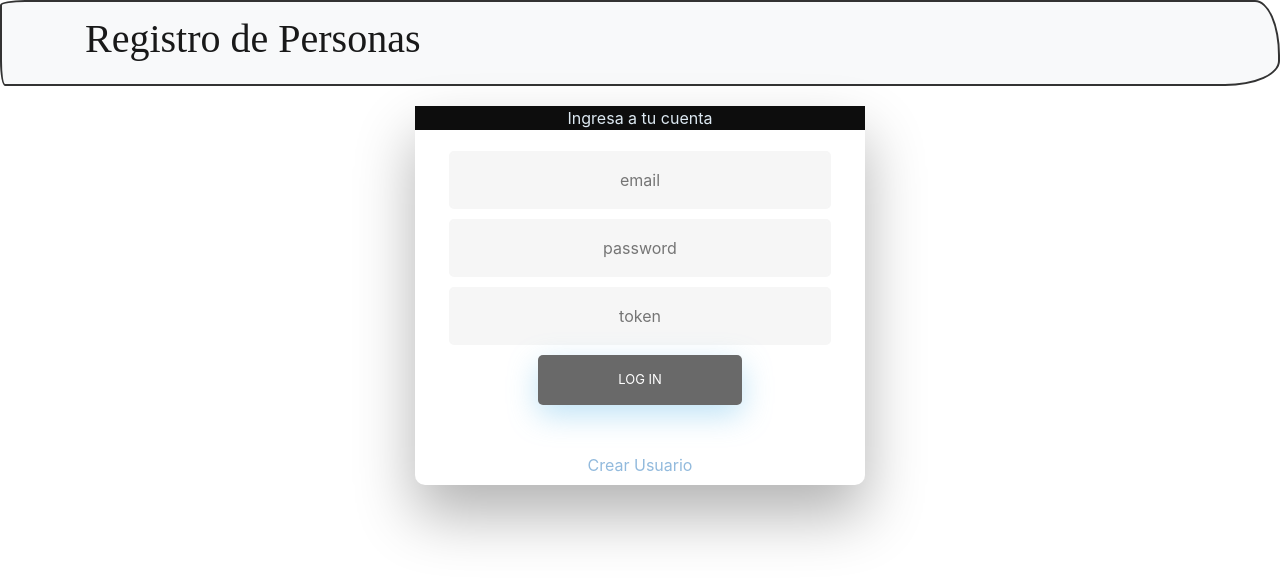
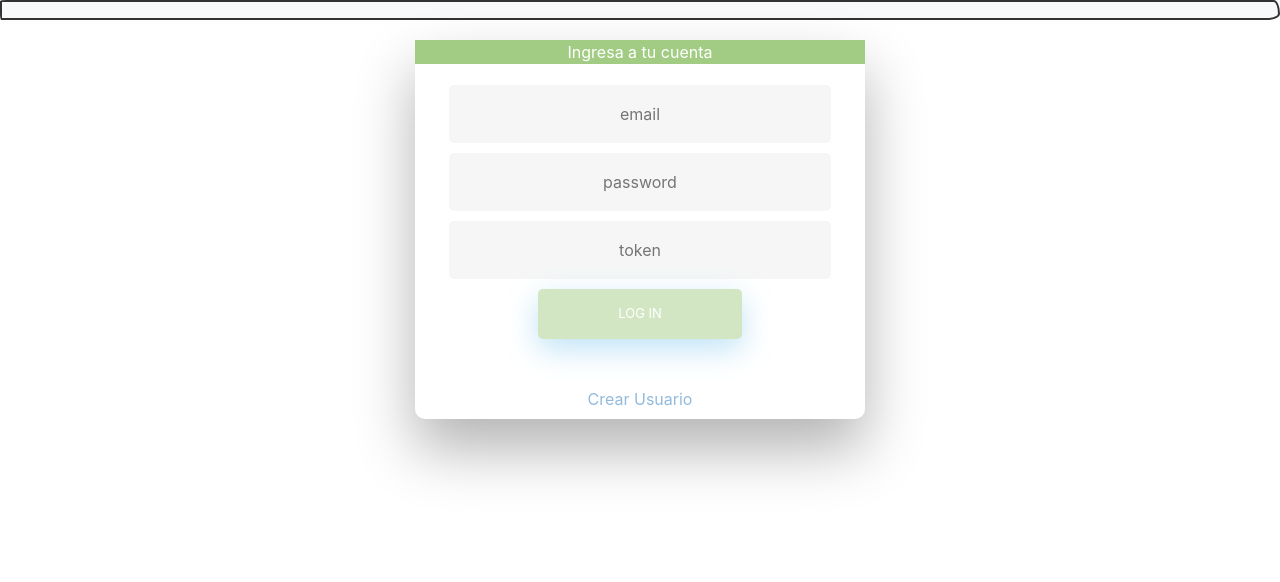
Before and after one commit to sebaswing/Crud, an Angular app: page /login in a window 1280 px wide. Shown: the top 582 px of the page. Built offline with nearby package versions, Linux system fonts and the light colour scheme; a web font is replaced by a local one.

Commit message:
hola mundo

```diff
--- a/src/app/login/login.component.css
+++ b/src/app/login/login.component.css
@@ -10,8 +10,8 @@ html {
   }
 
   p{
-    background-color: #0d0d0d;
-    color: #dce8f1;
+    background-color: #A2CC84;
+    color: white;
   }
 
   a {
@@ -89,7 +89,7 @@ input[type=number] {
   }
 
   h2.active {
-    color: #0d0d0d;
+    color: black;
     border-bottom: 2px solid #5fbae9;
   }
 
@@ -119,7 +119,7 @@ input[type=number] {
   }
 
   input[type=button], input[type=submit], input[type=reset]  {
-    background-color: #0d0d0d;
+    background-color: #A2CC84;
     border: none;
     color: white;
     padding: 15px 80px;
@@ -141,7 +141,7 @@ input[type=number] {
   }
 
   input[type=button]:hover, input[type=submit]:hover, input[type=reset]:hover  {
-    background-color: #0d0d0d;
+    background-color: #A2CC84;
   }
 
   input[type=button]:active, input[type=submit]:active, input[type=reset]:active  {
@@ -153,13 +153,13 @@ input[type=number] {
   }
 
   input[type=submit]:disabled{
-    background-color: #696969;
+    background-color: rgb(210, 230, 196);
   }
 
   input[type=password],input[type=email],input[type=number] {
     background-color: #f6f6f6;
     border: none;
-    color: #0d0d0d;
+    color: black;
     padding: 15px 32px;
     text-align: center;
     text-decoration: none;
@@ -179,7 +179,7 @@ input[type=number] {
 
   input[type=password]:focus,input[type=email]:focus,input[type=number]:focus {
     background-color: #fff;
-    border-bottom: 2px solid #000000;
+    border-bottom: 2px solid #A2CC84;
   }
 
   input[type=password]:placeholder,input[type=email]:placeholder ,input[type=number]:placeholder{
@@ -283,7 +283,7 @@ input[type=number] {
   }
 
   .underlineHover:hover {
-    color: #0d0d0d;
+    color: rgb(162, 204, 132);
   }
 
   .underlineHover:hover:after{
--- a/src/app/navbar/navbar.component.css
+++ b/src/app/navbar/navbar.component.css
@@ -0,0 +1,4 @@
+img{
+    height: 4%;
+    width: 60%;
+}
--- a/src/app/navbar/navbar.component.html
+++ b/src/app/navbar/navbar.component.html
@@ -1,6 +1,6 @@
 <nav class="navbar navbar-expand-lg navbar-light bg-light">
 <div class="container">
-  <a class="navbar-brand" routerLink="/"><h1>Registro de Personas</h1></a>
+  <a *ngIf="islogged()" class="navbar-brand" routerLink="/"><img src="../../assets/logoPequeño.PNG"></a>
   <button class="navbar-toggler" type="button" data-toggle="collapse" data-target="#navbarNav" aria-controls="navbarNav"
     aria-expanded="false" aria-label="Toggle navigation">
     <span class="navbar-toggler-icon"></span>
--- a/src/index.html
+++ b/src/index.html
@@ -10,6 +10,7 @@
   <link href="https://cdn.jsdelivr.net/npm/bootstrap@5.1.3/dist/css/bootstrap.min.css" rel="stylesheet" integrity="sha384-1BmE4kWBq78iYhFldvKuhfTAU6auU8tT94WrHftjDbrCEXSU1oBoqyl2QvZ6jIW3" crossorigin="anonymous">
   -->
   <link rel="stylesheet" href="https://bootswatch.com/5/sketchy/bootstrap.css">
+
 </head>
 <body>
   <app-root></app-root>
```
